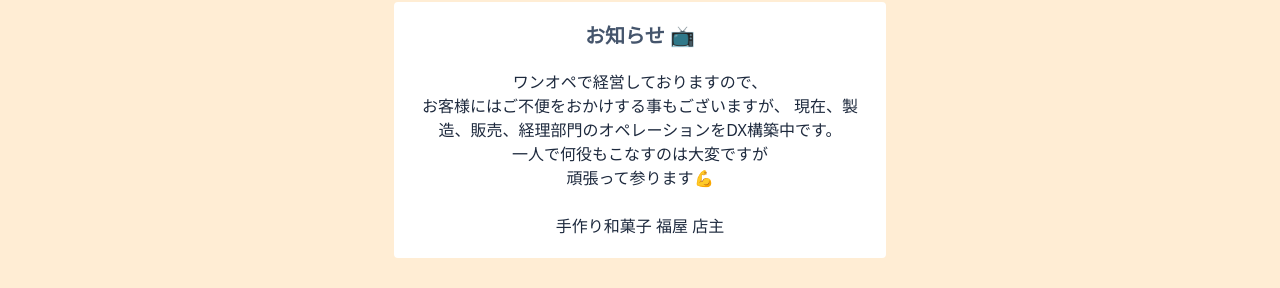
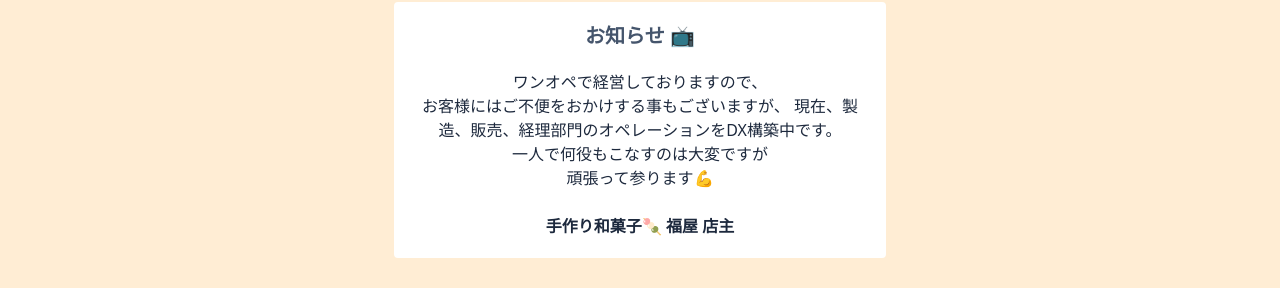
Before and after one commit to kashsan-jp/fukuya-blog, a Next.js app: page / in a window 1280 px wide. Shown: the part 456-744 px from the top of the page. Built offline with nearby package versions, Linux system fonts and the light colour scheme; no server answers; the database is empty.

Commit message:
2026_2_12_４

```diff
--- a/src/app/page.jsx
+++ b/src/app/page.jsx
@@ -64,7 +64,7 @@ export default async function Home() {
           一人で何役もこなすのは大変ですが<br></br>頑張って参ります💪
           <br></br>
           <br></br>
-          手作り和菓子 福屋 店主
+          <span class="font-bold">手作り和菓子🍡 福屋 店主</span>
         </p>
       </div>
       <div className="mx-auto text-center bg-red-800 text-white mb-10 sm:w-1/6 lg:w-1/4 border border-red-800 rounded">
```
